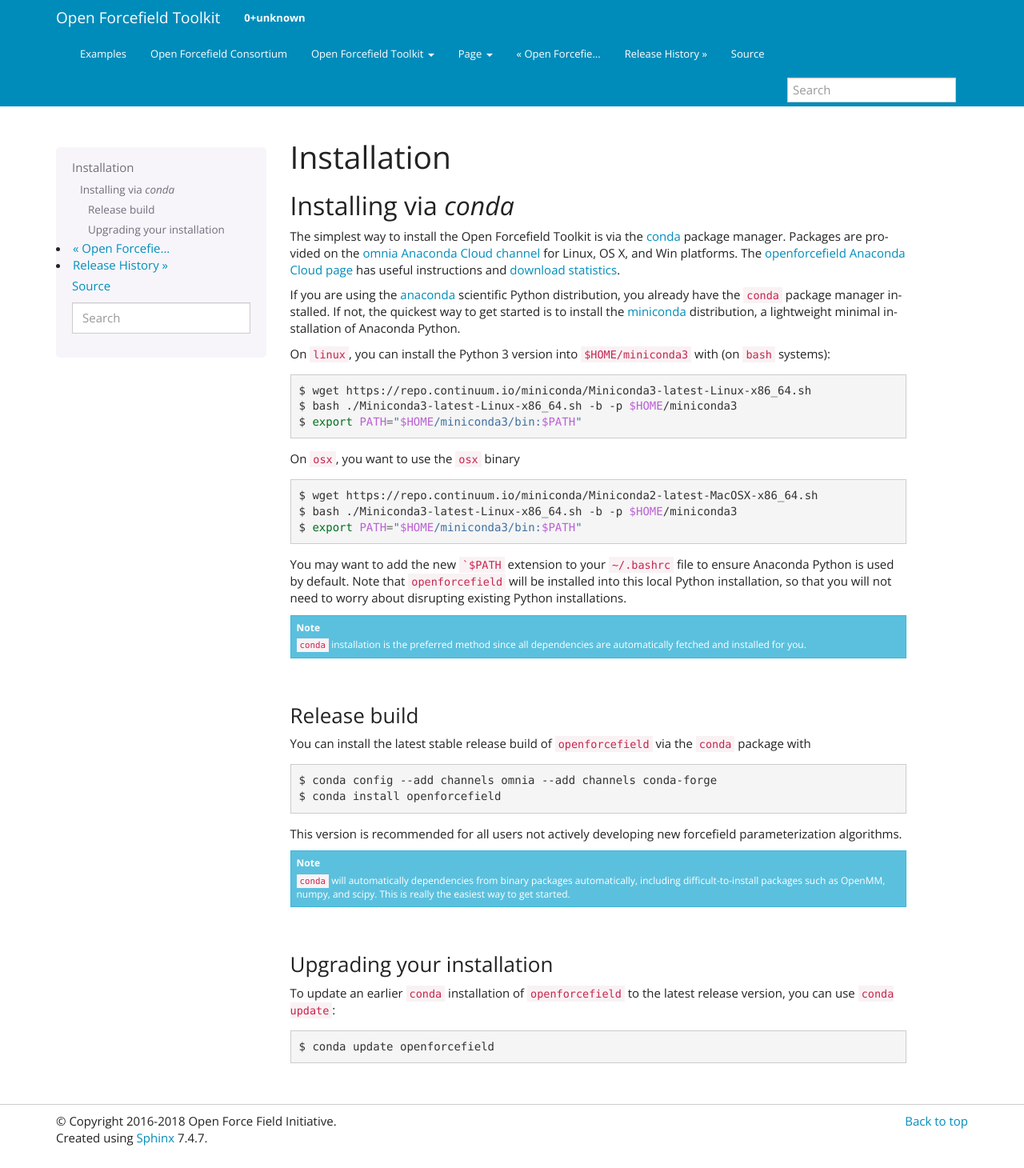
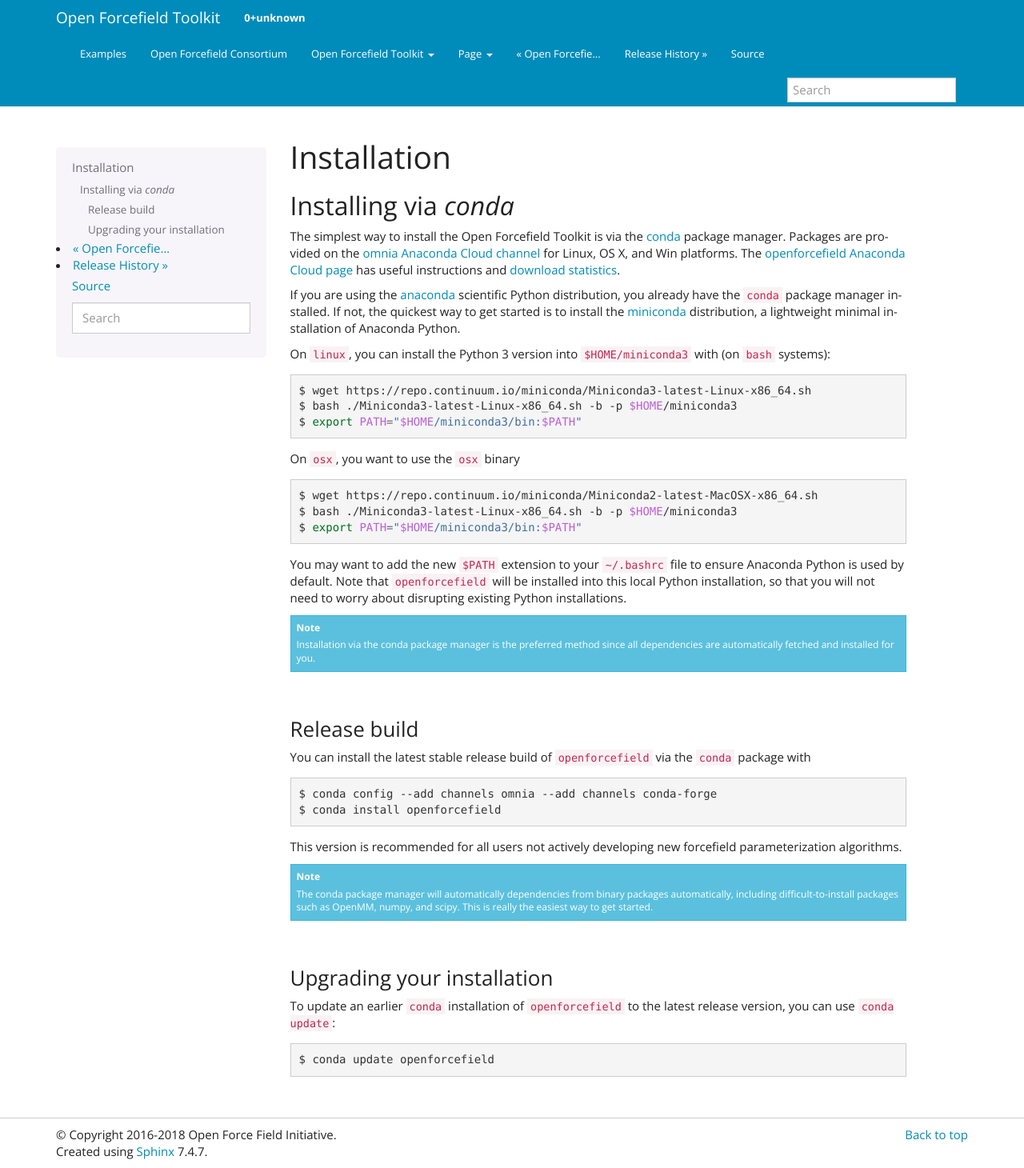
Before and after one commit to openforcefield/openff-toolkit, a Sphinx documentation site: the page built from docs/installation.rst, in a window 1280 px wide. Shown: the whole page at 80% size. Built offline with Sphinx 7.4.7, drawn with Linux system fonts in a browser that asks for light colours; pages that are not in the unit, such as notebooks, are missing from menus.

Commit message:
Fix typos in installation notes

````diff
--- a/docs/installation.rst
+++ b/docs/installation.rst
@@ -29,10 +29,10 @@
    $ bash ./Miniconda3-latest-Linux-x86_64.sh -b -p $HOME/miniconda3
    $ export PATH="$HOME/miniconda3/bin:$PATH"
 
-You may want to add the new ```$PATH`` extension to your ``~/.bashrc`` file to ensure Anaconda Python is used by default.
+You may want to add the new ``$PATH`` extension to your ``~/.bashrc`` file to ensure Anaconda Python is used by default.
 Note that ``openforcefield`` will be installed into this local Python installation, so that you will not need to worry about disrupting existing Python installations.
 
-.. note:: ``conda`` installation is the preferred method since all dependencies are automatically fetched and installed for you.
+.. note:: Installation via the conda package manager is the preferred method since all dependencies are automatically fetched and installed for you.
 
 |
 
@@ -48,7 +48,7 @@
 
 This version is recommended for all users not actively developing new forcefield parameterization algorithms.
 
-.. note:: ``conda`` will automatically dependencies from binary packages automatically, including difficult-to-install packages such as OpenMM, numpy, and scipy. This is really the easiest way to get started.
+.. note:: The conda package manager will automatically dependencies from binary packages automatically, including difficult-to-install packages such as OpenMM, numpy, and scipy. This is really the easiest way to get started.
 
 |
 
````
